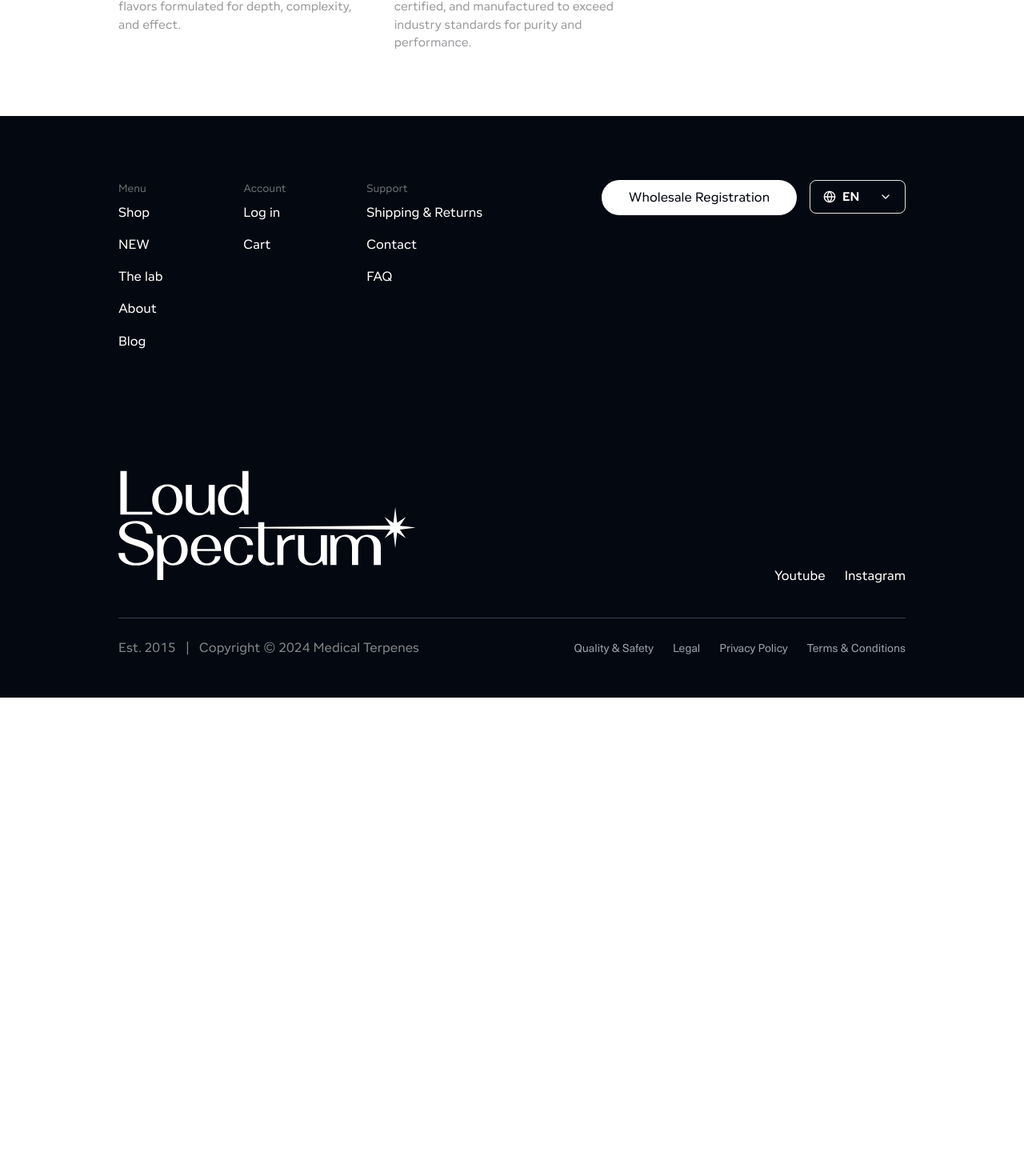
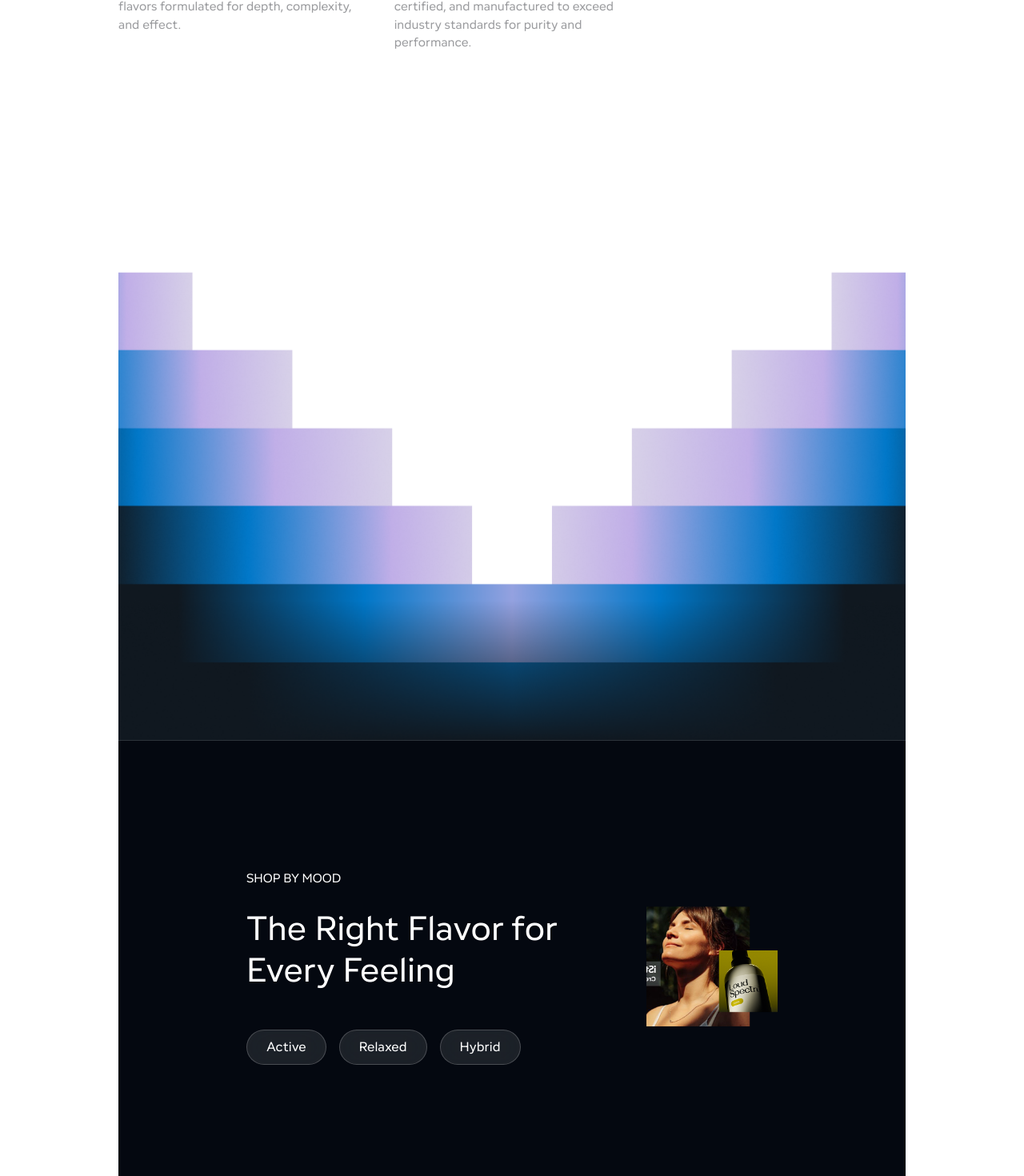
Before and after one commit to mahmud886/loud-spectrum-v1, a Next.js app: page /en in a window 1280 px wide. Shown: the part 4033-5503 px from the top of the page at 80% size. Before the commit the page ends 4905 px from the top, so only its background shows below. Built offline with nearby package versions, Linux system fonts and the light colour scheme.

Commit message:
Shop By Mood component done with i18n

```diff
--- a/app/[locale]/page.js
+++ b/app/[locale]/page.js
@@ -3,6 +3,8 @@ import ExploreTheSpectrum from '@/components/containers/ExploreTheSpectrum';
 import ExploreTerpeneGuide from '@/components/containers/ExploreTerpeneGuide';
 import QualityPromise from '@/components/containers/QualityPromise';
 import InTheLab from '@/components/containers/InTheLab';
+import TransitionAnimation from '@/components/containers/TransitionAnimation';
+import ShopByMood from '@/components/containers/ShopByMood';
 
 export default function Home() {
   return (
@@ -12,6 +14,8 @@ export default function Home() {
       <ExploreTerpeneGuide />
       <QualityPromise />
       <InTheLab />
+      <TransitionAnimation />
+      <ShopByMood />
     </div>
   );
 }
--- /dev/null
+++ b/components/containers/ShopByMood.jsx
@@ -0,0 +1,35 @@
+import React from 'react';
+import Image from 'next/image';
+import { useTranslations } from 'next-intl';
+
+const ShopByMood = () => {
+  const t = useTranslations('ShopByMood');
+  return (
+    <div className="container">
+      <div className="bg-umbra-100 flex w-full items-center justify-between gap-20 p-[160px] text-white">
+        <div className="flex min-w-[420px] flex-col space-y-6">
+          <h5 className="text-white-100 font-sans text-[16px] font-normal uppercase">{t('Shop_by_Mood')}</h5>
+          <h2 className="font-sans text-[44px] leading-[120%] font-normal text-white">
+            {t('The_Right_Flavor_for_Every_Feeling')}
+          </h2>
+          <div className="mt-6 flex flex-wrap items-center justify-start gap-4">
+            <button className="outline-button-black cursor-grab rounded-full px-6 py-2">{t('Active')}</button>
+            <button className="outline-button-black cursor-grab rounded-full px-6 py-2">{t('Relaxed')}</button>
+            <button className="outline-button-black cursor-grab rounded-full px-6 py-2">{t('Hybrid')}</button>
+          </div>
+        </div>
+        <div className="h-full w-full">
+          <Image
+            src="/assets/images/shop-by-mood.png"
+            width={522}
+            height={474}
+            className="h-[474] w-[522px] object-cover"
+            alt={t('Shop_by_Mood')}
+          />
+        </div>
+      </div>
+    </div>
+  );
+};
+
+export default ShopByMood;
--- /dev/null
+++ b/components/containers/TransitionAnimation.jsx
@@ -0,0 +1,18 @@
+import React from 'react';
+import Image from 'next/image';
+
+const TransitionAnimation = () => {
+  return (
+    <div className="container">
+      <Image
+        src="/assets/images/transition-animation.png"
+        width={1440}
+        height={781}
+        className="h-[781px] w-[1440px] object-cover"
+        alt="transition-animation"
+      />
+    </div>
+  );
+};
+
+export default TransitionAnimation;
--- a/messages/de.json
+++ b/messages/de.json
@@ -33,6 +33,13 @@
     "100": "100%",
     "Uncompromising_consistency": "Kompromisslose Konsistenz",
     "Every_batch_is_third_party_tested_cGMP_certified_and_manufactured_to_exceed_industry_standards_for_purity_and_performance": "Jede Charge wird von Dritten getestet, cGMP-zertifiziert und hergestellt, um die Branchenstandards für Reinheit und Leistung zu übertreffen."
+  },
+  "ShopByMood": {
+    "Shop_by_Mood": "Nach Stimmung einkaufen",
+    "The_Right_Flavor_for_Every_Feeling": "Der richtige Geschmack für jedes Gefühl",
+    "Active": "Aktiv",
+    "Relaxed": "Entspannt",
+    "Hybrid": "Hybrid"
   },
   "productVariants": {
     "Alive": "Lebendig",
--- a/messages/en.json
+++ b/messages/en.json
@@ -33,6 +33,13 @@
     "100": "100%",
     "Uncompromising_consistency": "Uncompromising consistency",
     "Every_batch_is_third_party_tested_cGMP_certified_and_manufactured_to_exceed_industry_standards_for_purity_and_performance": "Every batch is third-party tested, cGMP certified, and manufactured to exceed industry standards for purity and performance."
+  },
+  "ShopByMood": {
+    "Shop_by_Mood": "Shop by Mood",
+    "The_Right_Flavor_for_Every_Feeling": "The Right Flavor for Every Feeling",
+    "Active": "Active",
+    "Relaxed": "Relaxed",
+    "Hybrid": "Hybrid"
   },
   "productVariants": {
     "Alive": "Alive",
--- a/messages/es.json
+++ b/messages/es.json
@@ -33,6 +33,13 @@
     "100": "100%",
     "Uncompromising_consistency": "Consistencia sin concesiones",
     "Every_batch_is_third_party_tested_cGMP_certified_and_manufactured_to_exceed_industry_standards_for_purity_and_performance": "Cada lote es probado por terceros, certificado por cGMP y fabricado para superar los estándares de la industria en pureza y rendimiento."
+  },
+  "ShopByMood": {
+    "Shop_by_Mood": "Compra según tu estado de ánimo",
+    "The_Right_Flavor_for_Every_Feeling": "El sabor adecuado para cada sentimiento",
+    "Active": "Activo",
+    "Relaxed": "Relajado",
+    "Hybrid": "Híbrido"
   },
   "productVariants": {
     "Alive": "Vivo",
--- a/messages/fr.json
+++ b/messages/fr.json
@@ -33,6 +33,13 @@
     "100": "100%",
     "Uncompromising_consistency": "Cohérence sans compromis",
     "Every_batch_is_third_party_tested_cGMP_certified_and_manufactured_to_exceed_industry_standards_for_purity_and_performance": "Chaque lot est testé par des tiers, certifié cGMP et fabriqué pour dépasser les normes de l'industrie en matière de pureté et de performance."
+  },
+  "ShopByMood": {
+    "Shop_by_Mood": "Acheter selon l'humeur",
+    "The_Right_Flavor_for_Every_Feeling": "La bonne saveur pour chaque sentiment",
+    "Active": "Actif",
+    "Relaxed": "Détendu",
+    "Hybrid": "Hybride"
   },
   "productVariants": {
     "Alive": "Vivant",
--- a/messages/jp.json
+++ b/messages/jp.json
@@ -33,6 +33,13 @@
     "100": "100％",
     "Uncompromising_consistency": "妥協のない一貫性",
     "Every_batch_is_third_party_tested_cGMP_certified_and_manufactured_to_exceed_industry_standards_for_purity_and_performance": "すべてのバッチは第三者機関によりテストされ、cGMP認証を受け、業界基準を超える純度と性能で製造されています。"
+  },
+  "ShopByMood": {
+    "Shop_by_Mood": "気分で選ぶ",
+    "The_Right_Flavor_for_Every_Feeling": "あらゆる気分に合ったフレーバー",
+    "Active": "アクティブ",
+    "Relaxed": "リラックス",
+    "Hybrid": "ハイブリッド"
   },
   "productVariants": {
     "Alive": "アライブ",
--- a/messages/ru.json
+++ b/messages/ru.json
@@ -33,6 +33,13 @@
     "100": "100%",
     "Uncompromising_consistency": "Безкомпромиссная стабильность",
     "Every_batch_is_third_party_tested_cGMP_certified_and_manufactured_to_exceed_industry_standards_for_purity_and_performance": "Каждая партия проходит независимое тестирование, сертифицирована по cGMP и произведена с превышением отраслевых стандартов по чистоте и эффективности."
+  },
+  "ShopByMood": {
+    "Shop_by_Mood": "Покупайте по настроению",
+    "The_Right_Flavor_for_Every_Feeling": "Правильный вкус для каждого чувства",
+    "Active": "Активный",
+    "Relaxed": "Расслабленный",
+    "Hybrid": "Гибридный"
   },
   "productVariants": {
     "Alive": "Элайв",
```
Also changed, not shown: public/assets/images/shop-by-mood.png (added), public/assets/images/transition-animation.png (added).
